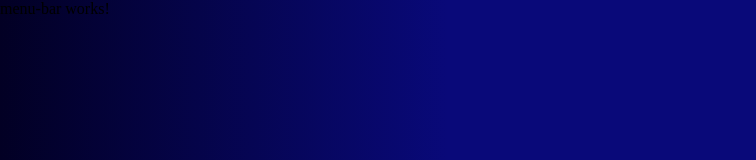
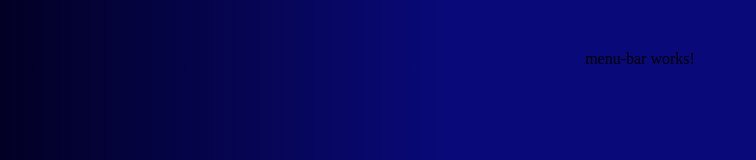
Before and after one commit to SilmarNascimento/angular-playstation-store-clone, an Angular app: page / in a window 1280 px wide. Shown: the top 160 px of the page, without its empty margins (0-756 px from the left). Built offline with nearby package versions, Linux system fonts and the light colour scheme.

Commit message:
feat: estiliza o main container da página home

```diff
--- a/src/app/pages/home/home.component.css
+++ b/src/app/pages/home/home.component.css
@@ -0,0 +1,11 @@
+.home__container {
+  width: 90%;
+  margin: auto;
+  padding-top: 50px;
+
+  display: flex;
+  flex-direction: row;
+  justify-content: space-around;
+  align-items: baseline;
+  flex-wrap: wrap;
+}
--- a/src/app/pages/home/home.component.html
+++ b/src/app/pages/home/home.component.html
@@ -1 +1,4 @@
-<app-menu-bar></app-menu-bar>
+<div class="home__container">
+  <app-menu-bar></app-menu-bar>
+
+</div>
```
